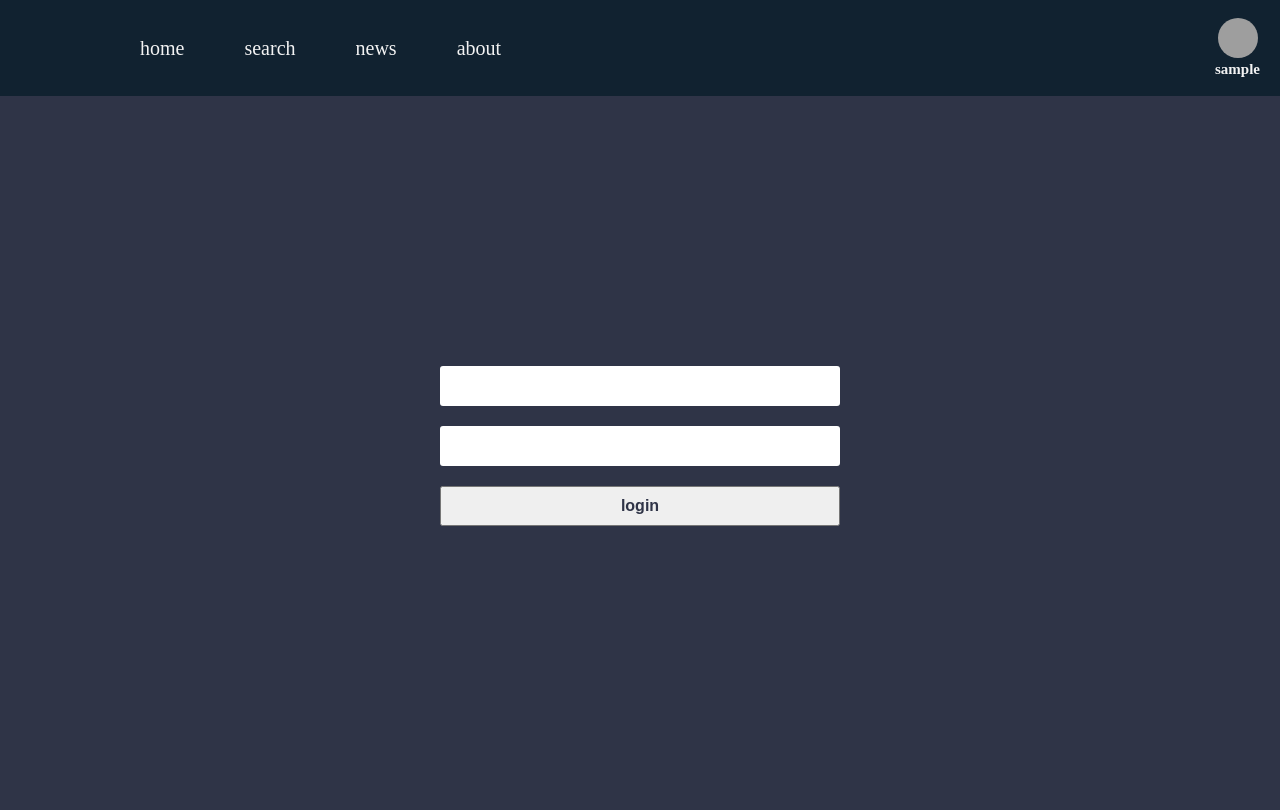
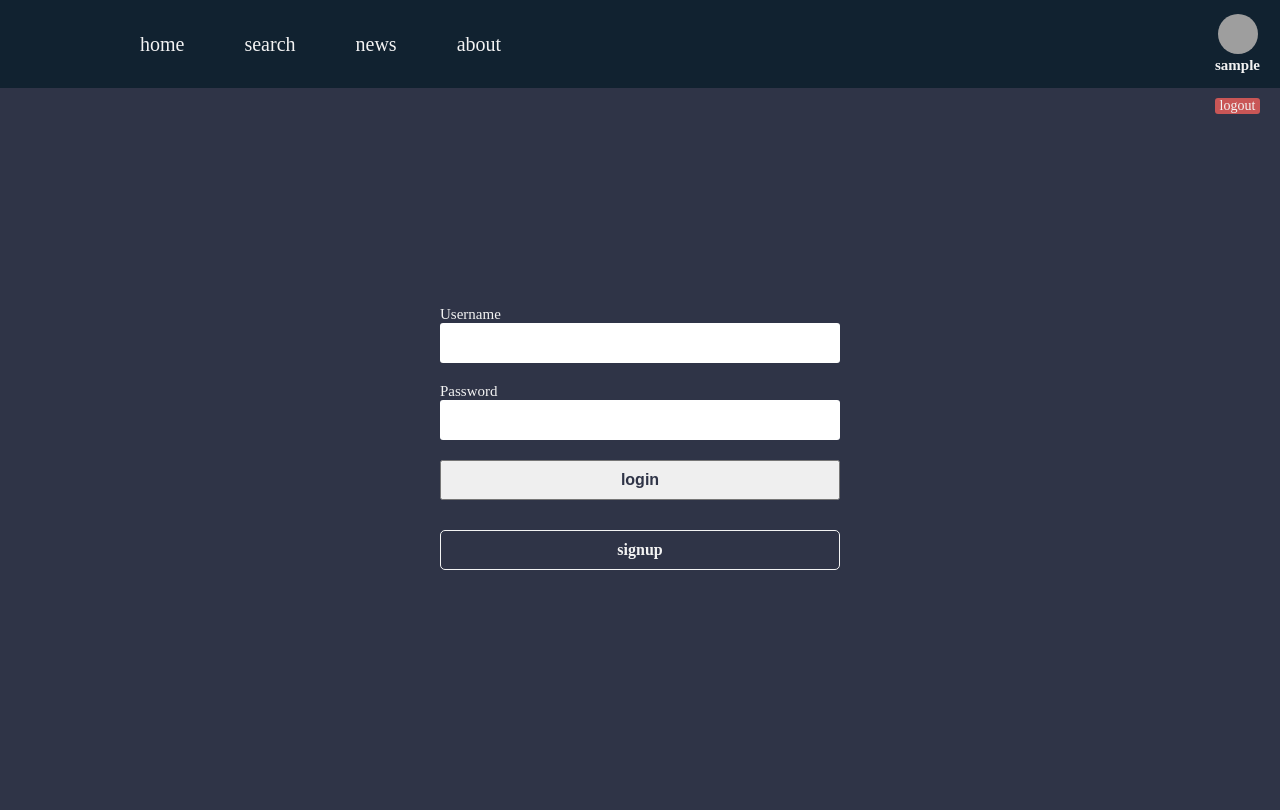
Before and after one commit to chihabMe/fdeia-project, a Django app: page /accounts/login/ in a window 1280 px wide. Shown: the top 810 px of the page. After the commit the page ends 570 px from the top, so only its background shows below. Run offline with Django 4.2, Linux system fonts and the light colour scheme; the visitor is signed in with stand-in values (Sample User, id 1); parts of the project's set-up code (start-up, migrations or seed data) failed here and were passed over; grey boxes are pictures that could not be loaded.

Commit message:
adding signup

```diff
--- a/accounts/forms.py
+++ b/accounts/forms.py
@@ -14,5 +14,5 @@ class RegistrationForm(UserCreationForm):
     password2 = forms.CharField(widget=forms.widgets.PasswordInput(attrs={"class":"form-input form-pass"}))
 
     class Meta :
-        models = User
+        model = User
         fields=['username','password1','password2']
--- a/accounts/templates/accounts/login.html
+++ b/accounts/templates/accounts/login.html
@@ -14,9 +14,15 @@ login page
 
 
         <div class='form--field'>
+            <label class='form--field--label'>
+                {{form.username.label}}
+            </label>
             {{form.username}}
         </div>
         <div class='form--field'>
+            <label class='form--field--label'>
+                {{form.password.label}}
+            </label>
             {{form.password}}
         </div>
 
@@ -29,6 +35,7 @@ login page
         </div>
         {% endif %}
         <button class='login--button'>login</button>
+        <a href="{% url 'accounts:register' %}" class='login--button extra--class '>signup</a>
 
     </form>
 </div>
--- a/accounts/urls.py
+++ b/accounts/urls.py
@@ -3,5 +3,7 @@ from . import views
 app_name = 'accounts'
 
 urlpatterns = [
-    path('login/',views.login_page,name ='login')
+    path('login/',views.login_page,name ='login'),
+    path('signup/',views.registration_page,name='register'),
+    path('logout/',views.logout_page,name ='logout'),
 ]
--- a/accounts/views.py
+++ b/accounts/views.py
@@ -24,12 +24,23 @@ def login_page(request):
     }
     return render(request,'accounts/login.html',context)
 
-def logout(request):
-    if request.is_authenticated():
+def logout_page(request):
+    if request.user.is_authenticated:
         logout(request)
-    return redirect(reverse("accounts:login"))
+        return redirect(reverse("accounts:login"))
 
 def registration_page(request):
-    if request.is_authenticated():
+    if request.user.is_authenticated:
         return redirect(reverse("accounts:logout"))
-    my_form = RegistrationForm()
+    my_form = RegistrationForm(request.POST or None )
+    if request.method=="POST":
+        if my_form.is_valid():
+            user  = my_form.save(commit=False)
+            #do something
+            #
+            user.save()
+            return redirect(reverse("accounts:login"))
+    context = {
+        'form':my_form
+    }
+    return render(request,'accounts/registration.html',context)
--- a/static/css/login.css
+++ b/static/css/login.css
@@ -18,13 +18,12 @@
 }
 .form--field{
     width: 100%;
-    height: 40px;
 }
 .form-input{
     padding-left: 10px;
     font-size: 1.7rem;
     width: 100%;
-    height: 100%;
+    height:40px;
     border-radius: 3px;
     border:none;
     outline: none;
@@ -37,9 +36,27 @@
     color: var(--main-color);
     font-weight: 700;
 }
-
+.extra--class{
+    margin-top: 1rem;
+    background-color: var(--main-color);
+    color: var(--text-color);
+    border: 1px solid var(--text-color);
+    display: flex;
+    justify-content: center;
+    align-items: center;
+    border-radius: 5px;
+    transition:all 0.4s ease;
+}
+.extra--class:hover{
+    background-color: var(--text-color);
+    color: var(--main-color);
+}
 login--button:hover{
     border: 1px solid var(--main-color);
+}
+.form--field--label{
+    color: var(--text-color);
+    font-size: 1.5rem;
 }
 .errors{
     color: rgb(235, 111, 111);
--- a/static/css/main.css
+++ b/static/css/main.css
@@ -29,7 +29,6 @@ html,body{
 
 .header--nav{
     width: 100%;
-    height: 12vh;
     display: flex;
     align-items: center;
     padding:0 10rem;
@@ -39,9 +38,11 @@ html,body{
     display: flex;
     gap:20px;
     justify-content: space-around;
+    align-items: center;
     list-style: none;
     width: 100%;
     max-width: 400px;
+    min-height: 11vh;
 }
 .menu--item{
     font-size: 2rem;
@@ -60,11 +61,13 @@ html,body{
 }
 
 .accounts{
+    z-index: 10;
     display: flex;
     gap: 3px;
     flex-direction: column;
     align-items: center;
     cursor: pointer;
+    position: relative;
 }
 .accounts--user--image{
     width: 4rem;
@@ -75,3 +78,46 @@ html,body{
     font-size: 1.5rem;
     color: var(--text-color);
 }
+.dropdown--menu{
+    position: relative;
+}
+.user--actions{
+
+    position: absolute;
+    display: flex;
+    flex-direction: column;
+    align-items: center;
+    gap: 10px;
+    width: 100%;
+    bottom: -4rem;
+    animation: show 0.5s ease;
+    z-index: 1;
+}
+@keyframes show {
+    0%{
+        transform:translateY(-100%)
+    }
+    100%{
+        transform: translateY(0);
+    }
+}
+.accounts:hover .user--actions{
+    display: flex;
+
+}
+.user--action-section{
+    width: 100%;
+    font-size: 1.4rem;
+
+}
+.logout--btn{
+
+    border-radius: 0.3rem;
+    border:none;
+    display: flex;
+    align-items: center;
+    justify-content: center;
+    width:100%;
+    color: var(--text-color);
+    background-color: rgb(201, 86, 86);
+}
--- a/templates/base.html
+++ b/templates/base.html
@@ -27,10 +27,16 @@
         {% if request.user.is_authenticated %}
         <div class='accounts'>
                 <img class="accounts--user--image" src="{{request.user.profile.image.url}}" />
-              <h4 class="accounts--user--username">{{request.user.username}}</h4>
+                <h4 class="accounts--user--username">{{request.user.username}}</h4>
+                <div class="user--actions">
+                    <div class="user--action-section"><a class="logout--btn" href="{% url 'accounts:logout' %}">logout</a></div>
+                </div>
         </div>
         {% else %}
-
+        <div class="none-auth-user">
+            <a class="none-auth-user--act" href="{% url 'accounts:register' %}"></a>
+            <a class="none-auth-user--act login"  href="{% url 'accounts:login' %}"></a>
+        </div>
         {% endif %}
     </header>
 
```
Also changed, not shown: accounts/templates/accounts/profile.html (added, +14 -0 lines), accounts/templates/accounts/registration.html (added, +47 -0 lines), post/templates/post/inx.html (added, +38 -0 lines).
